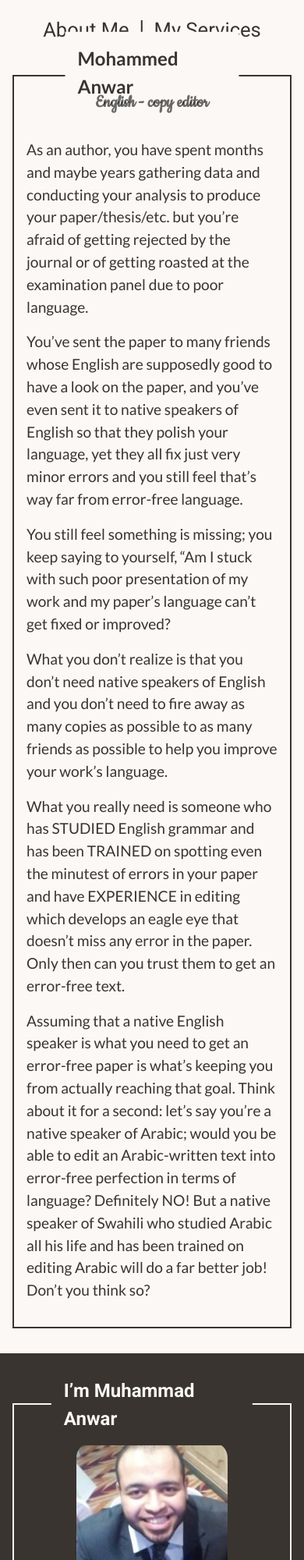
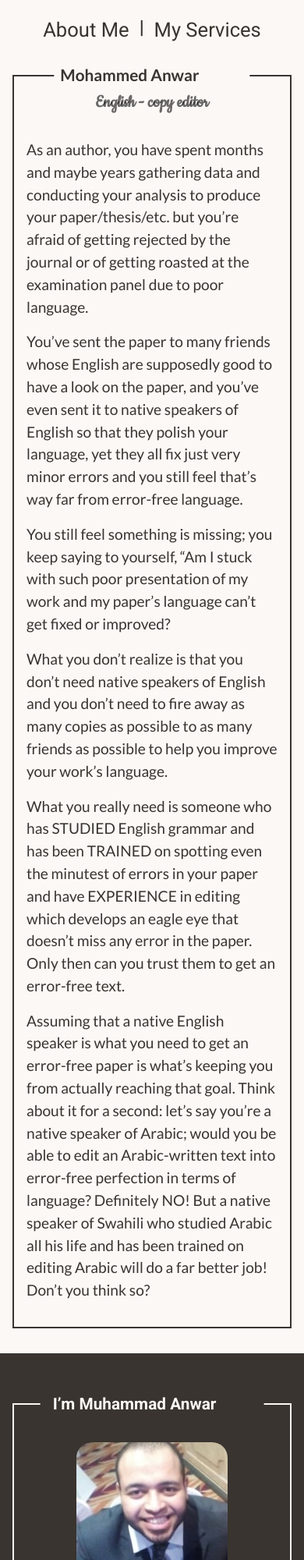
Before and after one commit to MohammedYoussefSoliman/anwarsite, a plain HTML site: page index.html in a window 390 px wide. Shown: the top 2000 px of the page at 78% size. Drawn offline with nearby package versions, Linux system fonts and the light colour scheme.

Commit message:
fiexed headers

```diff
--- a/styles/style.css
+++ b/styles/style.css
@@ -782,6 +782,23 @@ footer p {
 
 }
 
+@media only screen and (max-width: 550px) {
+    .main-normal h1 {
+        font-size: 1.3rem;
+        font-weight: 700;
+        padding: 0.5rem;
+        width: 71%;
+    }
+
+    .main-invert h1 {
+        left: 50%;
+        font-size: 1.3rem;
+        font-weight: 700;
+        padding: 1rem;
+        width: 81%;
+    }
+}
+
 @media only screen and (max-width: 320px) {
 
     .main-normal {
```
